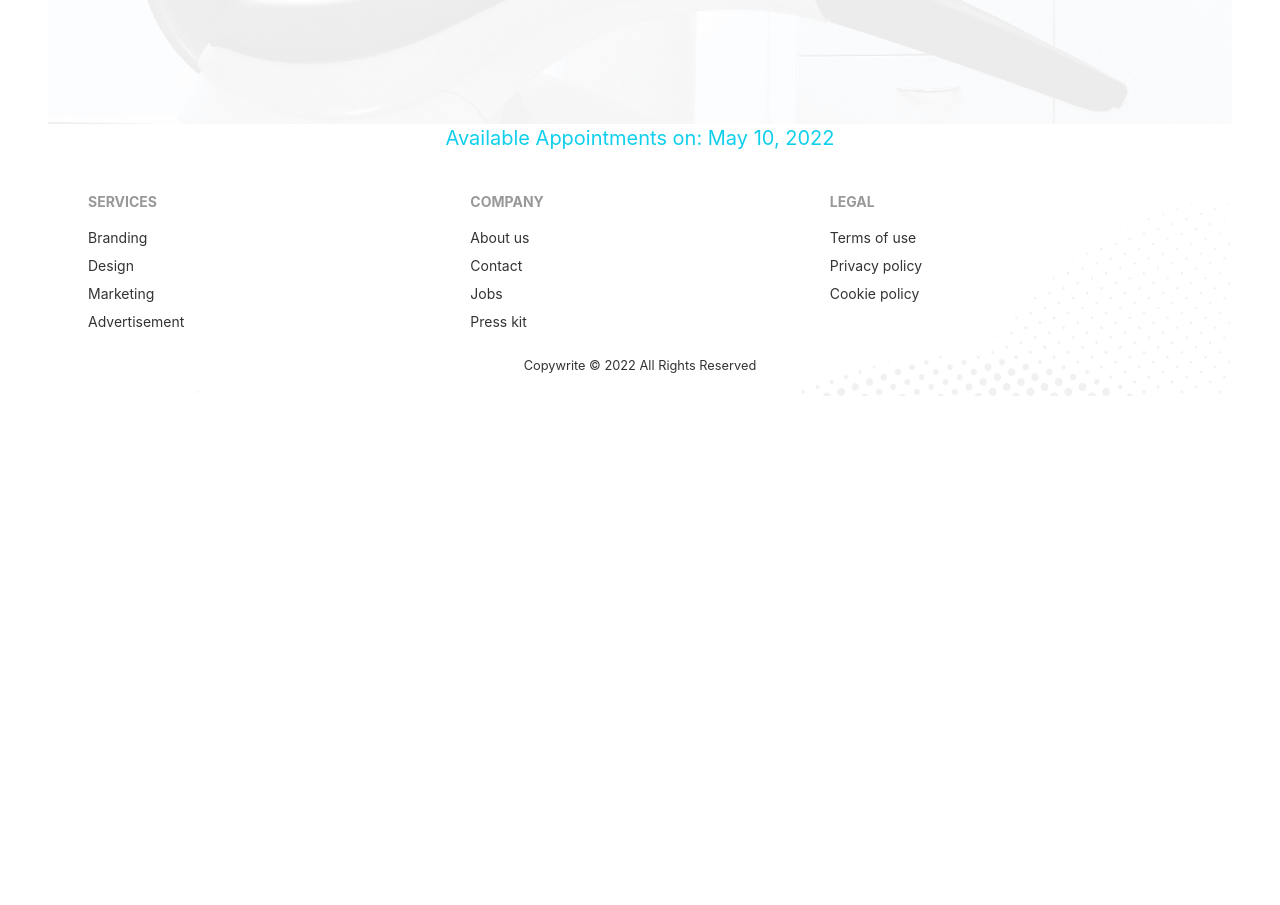
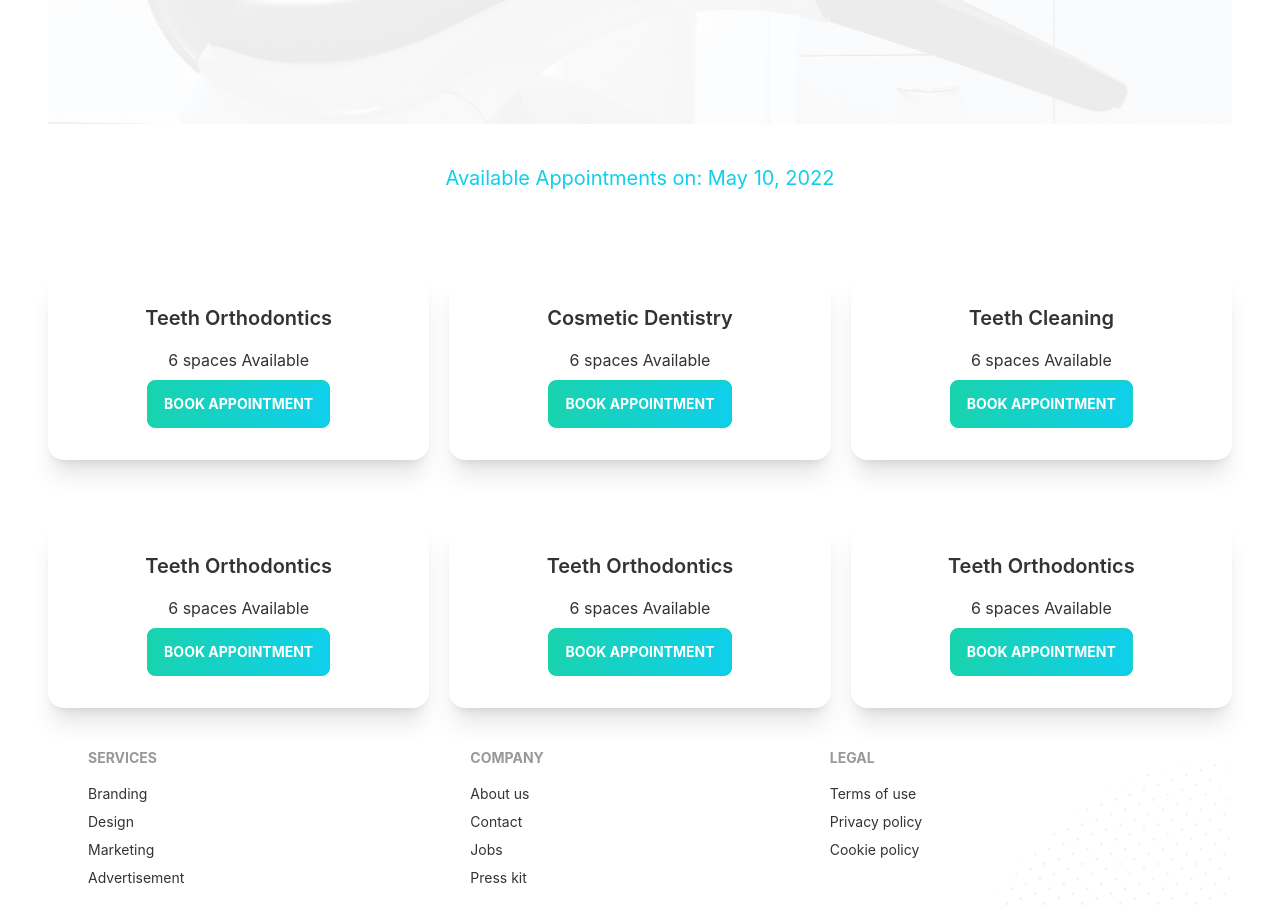
Before and after one commit to Neelporos/doctors-portal-client-site, a React (Create React App) app: page /appointment in a window 1280 px wide. Shown: the part 740-1645 px from the top of the page. Before the commit the page ends 1136 px from the top, so only its background shows below. Built offline with nearby package versions, Linux system fonts and the light colour scheme.

Commit message:
Make service Section Done

```diff
--- a/src/Pages/Appointment/AvailableAppointments.js
+++ b/src/Pages/Appointment/AvailableAppointments.js
@@ -1,10 +1,26 @@
 import { format } from 'date-fns';
-import React from 'react';
+import React, { useEffect, useState } from 'react';
+import Service from './Service'
 
 const AvailableAppointments = ({date}) => {
+    const [services, setServices] = useState([]);
+
+    useEffect(() => {
+        fetch('services.json')
+        .then(res => res.json())
+        .then(data => setServices(data))
+    },[])
     return (
-        <div>
+        <div className='mt-10'>
             <p className='text-xl text-center text-primary'>Available Appointments on: {format(date, "PP")}</p>
+            <div className='grid grid-cols-1 md:grid-cols-2 lg:grid-cols-3 gap-5 mt-10'>
+                {
+                    services.map(service => <Service
+                    key={service._id}
+                    service={service}
+                    ></Service>)
+                }
+            </div>
         </div>
     );
 };
--- /dev/null
+++ b/src/Pages/Appointment/Service.js
@@ -0,0 +1,29 @@
+import React from "react";
+
+const service = ({ service }) => {
+  const { name, slots } = service;
+  return (
+    <div>
+      <div className="card lg:w-msx-w-lg bg-base-100 shadow-xl mt-10">
+        <div className="card-body items-center text-center">
+
+          <h2 className="card-title">{name}</h2>
+          <p>{
+             slots.length > 0
+             ? <span>{slots.length[0]}</span>
+             : <span className="text-red-500">No Space Available Try Another Day</span>
+             }
+          </p>
+          <p>
+            {slots.length} {slots.length > 1 ? "spaces" : "space"} Available
+          </p>
+          <div className="card-actions">
+            <button className="btn btn-secondary uppercase text-white bg-gradient-to-r from-secondary to-primary font-bold">Book Appointment</button>
+          </div>
+        </div>
+      </div>
+    </div>
+  );
+};
+
+export default service;
```
